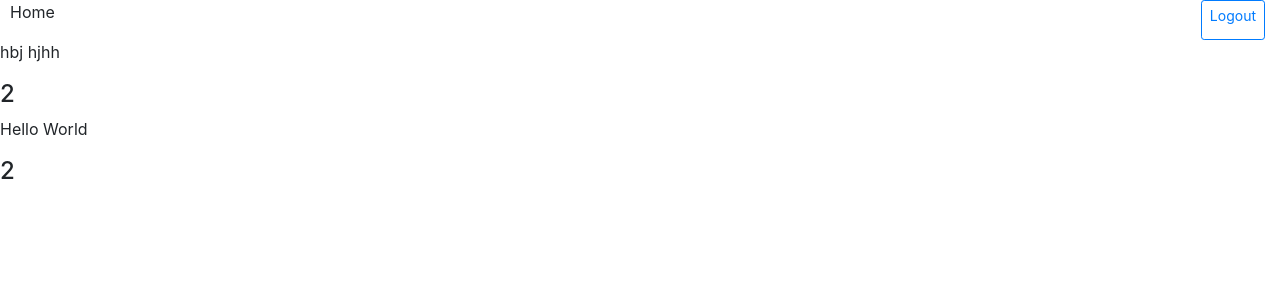
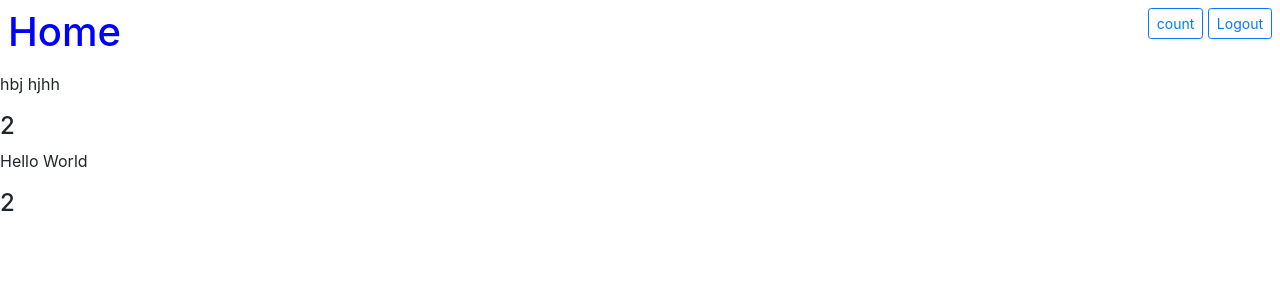
Before and after one commit to IMRAN104/hams-django, a Django app: page /wordcount/ in a window 1280 px wide. Shown: the top 300 px of the page. Run offline with Django 3.2, Linux system fonts and the light colour scheme; data comes from the database, SQL or seed files in the repository; both versions use the stored data as it was after the commit; some libraries are stand-ins or nearby versions.

Commit message:
wordcount updated in home computer

```diff
--- a/family/urls.py
+++ b/family/urls.py
@@ -4,6 +4,6 @@ from . import views
 
 urlpatterns = [
     path('', views.home, name='home'),
-    path('create/', views.create , name='create'),
+    path('create/', views.create, name='create'),
     # path('edit/', views.home),
 ]
--- a/templates/Base/navbar.html
+++ b/templates/Base/navbar.html
@@ -1,8 +1,15 @@
-<div class="row" style="width: 100vw; justify-content: space-between; padding-left: 25px">
-    <p>
+<div class="row m-2" style="justify-content: space-between">
+    <div class="h1" style="color: blue;">
         {{title}}
-    </p>
-    <a href="{% url 'logout' %}" class="btn btn-outline-primary btn-sm">
-        Logout
-    </a>
+    </div>
+    <div style=" padding-left: 25px">
+
+        <a href="{% url customlink %}" class="btn btn-outline-primary btn-sm">
+            {{customlink}}
+        </a>
+        <a href="{% url 'logout' %}" class="btn btn-outline-primary btn-sm">
+            Logout
+        </a>
+
+    </div>
 </div>
--- a/templates/wordcount/home.html
+++ b/templates/wordcount/home.html
@@ -7,7 +7,7 @@
 
 
 {% block content %}
-{% include 'base/navbar.html' with title="Home" %}
+{% include 'base/navbar.html' with title="Home" customlink="count" %}
 
 {% if texts %}
 {% for t in texts %}
--- a/wordcount/models.py
+++ b/wordcount/models.py
@@ -5,8 +5,8 @@ from django.contrib.auth.models import User
 
 
 class Text(models.Model):
-    text = models.CharField(max_length=1000, default="lorem ipsum....")
+    text = models.CharField(max_length=1000)
     no_of_words = models.IntegerField(default=0)
 
     def __str__(self):
-        return "spouse name" + self.text + " No of Words: " + self.no_of_words
+        return "spouse name" + self.text + " No of Words: " + str(self.no_of_words)
--- a/wordcount/views.py
+++ b/wordcount/views.py
@@ -10,6 +10,7 @@ def count(request):
         text = r.get('text')
         no_of_words = len(text.split())
         t = Text(text=text, no_of_words=no_of_words)
+        print(t)
         t.save()
         context = {
             'texts': Text.objects.all()
```
Also changed, not shown: db.sqlite3, wordcount/migrations/0002_auto_20190923_2055.py (added).
